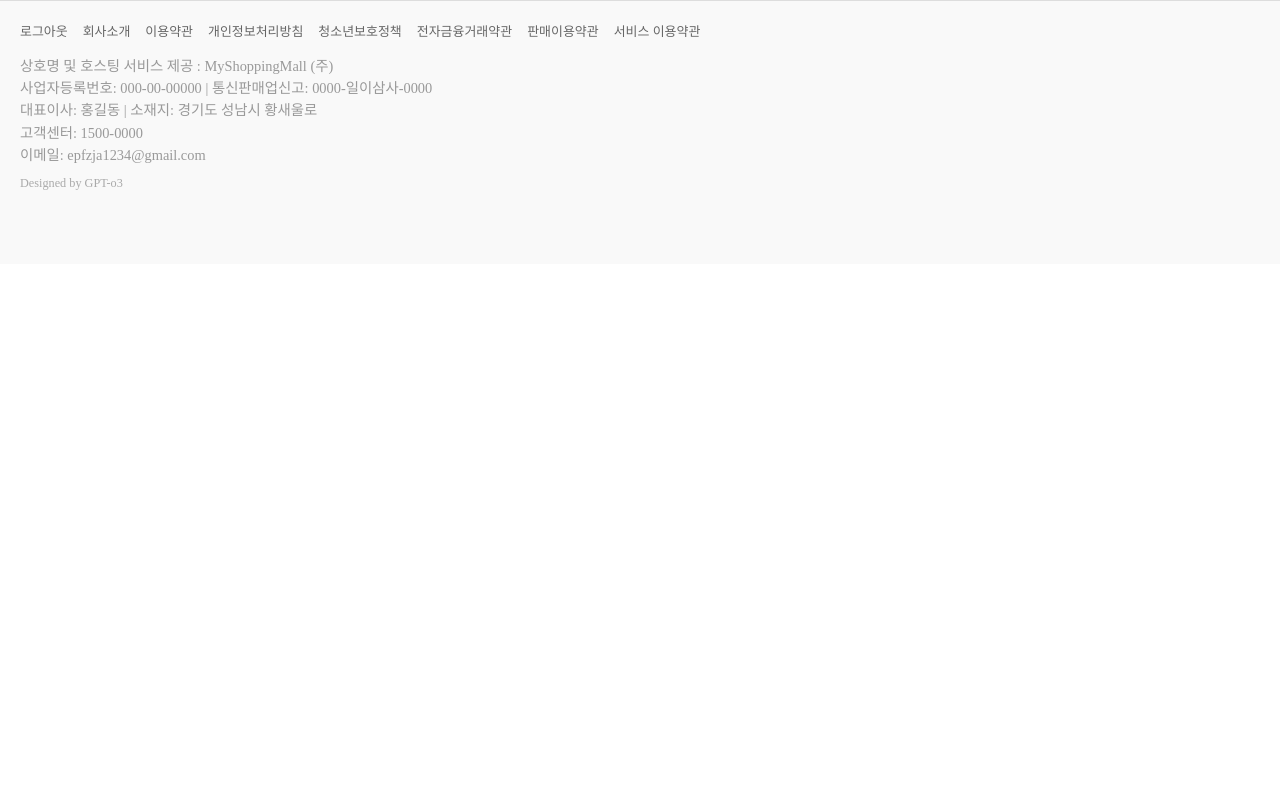
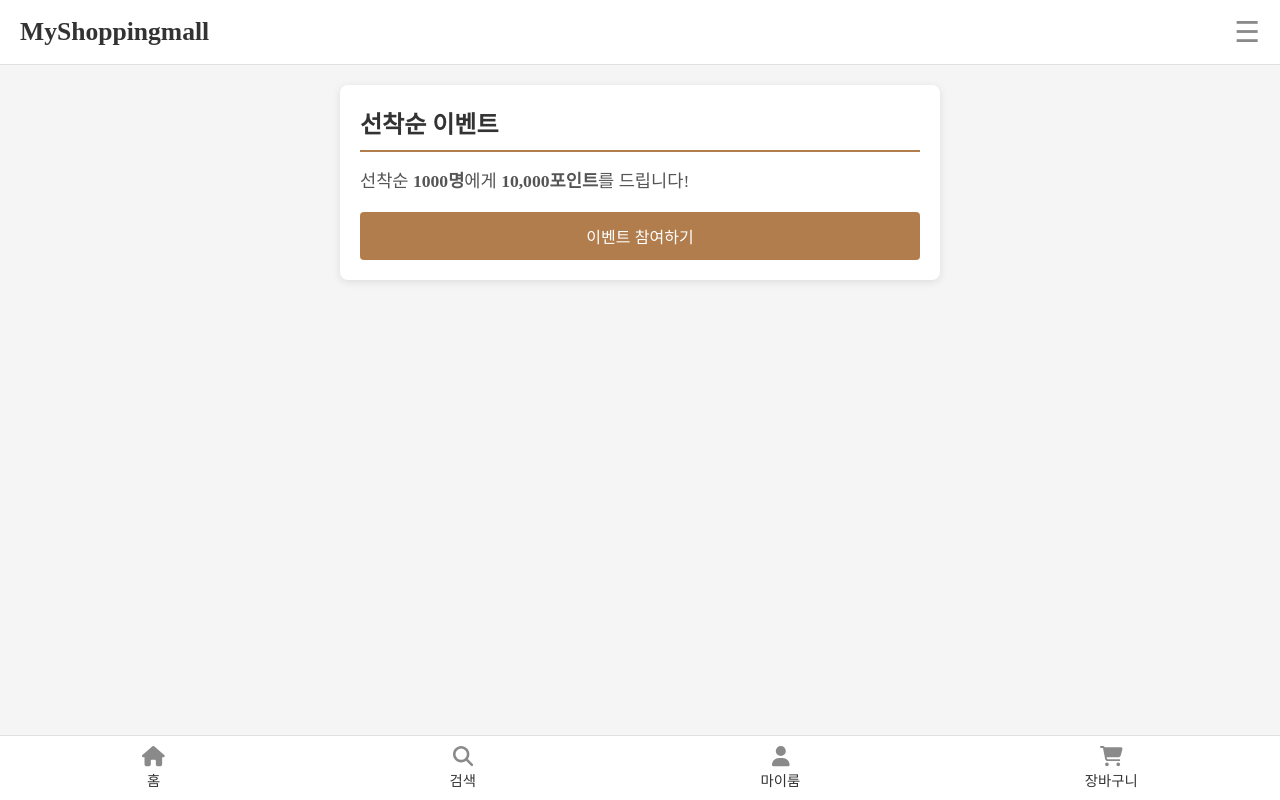
Before and after one commit to youseonghyeon/shopping-vue, a Vue app: page /event in a window 1280 px wide. Shown: the top 800 px of the page. Built offline with nearby package versions, Linux system fonts and the light colour scheme; no server answers; what vue-cookies would draw is missing.

Commit message:
feat: 선착순 이벤트 참여 페이지 및 라우팅 추가

```diff
--- a/src/router/index.js
+++ b/src/router/index.js
@@ -80,6 +80,11 @@ const routes = [
         path: '/recently-viewed-products',
         name: 'RecentlyViewedProducts',
         component: () => import('@/views/RecentlyViewedProducts.vue')
+    },
+    {
+        path: '/event',
+        name: 'Event',
+        component: () => import('@/views/Event.vue')
     }
 ]
 const router = createRouter({
--- /dev/null
+++ b/src/views/Event.vue
@@ -0,0 +1,162 @@
+<template>
+  <div class="event-page">
+    <HeaderComponent title="이벤트 참여"/>
+    <div class="content">
+      <h2>선착순 이벤트</h2>
+      <p class="event-description">
+        선착순 <strong>1000명</strong>에게 <strong>10,000포인트</strong>를 드립니다!
+      </p>
+      <button class="submit-button" :disabled="disableButton" @click="participate">
+        <span v-if="loading" class="spinner"></span>
+        <span v-if="loading">처리 중...</span>
+        <span v-else>이벤트 참여하기</span>
+      </button>
+      <!-- 서버에서 전달받은 메시지 표시 -->
+      <p v-if="serverMessage" :class="messageClass">{{ serverMessage }}</p>
+    </div>
+    <BottomNav/>
+  </div>
+</template>
+
+<script>
+import HeaderComponent from "@/components/Header.vue";
+import BottomNav from "@/components/BottomNav.vue";
+import { postRequest } from "@/api/http.js";
+
+export default {
+  name: "EventParticipation",
+  components: { HeaderComponent, BottomNav },
+  data() {
+    return {
+      participated: false,
+      serverStatus: null, // true: 참여 완료, false: 실패(시간/개수 마감 등)
+      serverMessage: "",
+      eventTimeExpired: false,
+      loading: false
+    };
+  },
+  computed: {
+    disableButton() {
+      // 로딩 중이거나 이미 참여한 상태면 버튼 비활성화
+      return this.loading || this.serverStatus === true;
+    },
+    messageClass() {
+      // 서버 상태에 따라 메시지 스타일 적용
+      if (this.serverStatus === true) {
+        return "success-message";
+      } else if (this.serverStatus === false) {
+        return "finished-message";
+      }
+      return "";
+    }
+  },
+  methods: {
+    async participate() {
+      if (this.disableButton) return;
+      this.loading = true;
+      try {
+        let response = await postRequest('/event/ticket/apply');
+        const { success, message } = response.data.data;
+        this.serverStatus = success;
+        this.serverMessage = message;
+      } catch (error) {
+        if (error.status === 400) {
+          const { success, message } = error.response.data.errorDetails;
+          this.serverStatus = success;
+          this.serverMessage = message;
+        } else {
+          this.serverStatus = false;
+          this.serverMessage = '이벤트 참여에 실패했습니다. 잠시 후 다시 시도해주세요.';
+        }
+      } finally {
+        this.loading = false;
+      }
+    }
+  }
+};
+</script>
+
+<style scoped>
+.event-page {
+  background-color: #f5f5f5;
+  min-height: 100vh;
+}
+
+.content {
+  max-width: 600px;
+  margin: 20px auto;
+  padding: 20px;
+  background-color: #fff;
+  border-radius: 8px;
+  box-shadow: 0 2px 8px rgba(0, 0, 0, 0.1);
+}
+
+.content h2 {
+  font-size: 1.5em;
+  margin-bottom: 15px;
+  color: #333;
+  border-bottom: 2px solid #b27d4d;
+  padding-bottom: 10px;
+}
+
+.event-description {
+  font-size: 1.1em;
+  color: #555;
+  margin-bottom: 20px;
+}
+
+.submit-button {
+  width: 100%;
+  padding: 12px;
+  background-color: #b27d4d;
+  color: #fff;
+  border: none;
+  border-radius: 4px;
+  cursor: pointer;
+  font-size: 1em;
+  margin-top: 15px;
+  transition: background-color 0.2s;
+  display: flex;
+  align-items: center;
+  justify-content: center;
+}
+
+.submit-button:hover {
+  background-color: #9a633d;
+}
+
+.submit-button:disabled {
+  background-color: #ccc;
+  cursor: not-allowed;
+}
+
+/* 로딩 스피너 스타일 */
+.spinner {
+  display: inline-block;
+  width: 1em;
+  height: 1em;
+  border: 2px solid rgba(255, 255, 255, 0.3);
+  border-radius: 50%;
+  border-top-color: #fff;
+  animation: spin 0.6s linear infinite;
+  margin-right: 8px;
+}
+
+@keyframes spin {
+  to { transform: rotate(360deg); }
+}
+
+.success-message {
+  color: #28a745;
+  margin-top: 15px;
+  font-weight: bold;
+  text-align: center;
+}
+
+.finished-message {
+  color: #dc3545;
+  margin-top: 15px;
+  font-weight: bold;
+  text-align: center;
+}
+</style>
--- a/src/views/Home.vue
+++ b/src/views/Home.vue
@@ -7,7 +7,7 @@
     <!-- 선착순 이벤트 영역 -->
     <section class="event-section">
       <!-- Vue Router를 이용한 내부 링크 -->
-      <router-link to="/event/ticket/apply" class="event-banner-link">
+      <router-link to="/event" class="event-banner-link">
         <img
             src="@/assets/event-banner.png"
             alt="선착순 10,000 포인트 이벤트"
```
